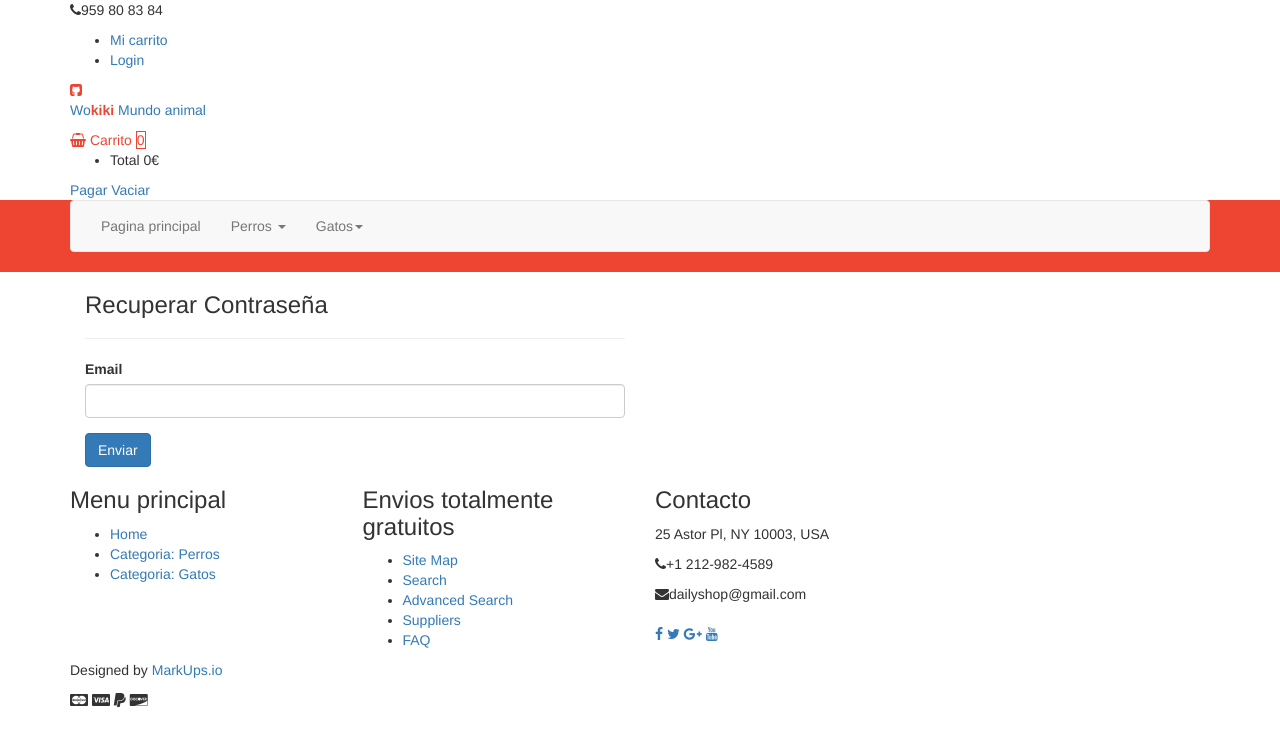
After one commit to PineappleExpress13/Tienda-Online-php---Practica, a CodeIgniter app: page /Practica/index.php/login/Recuperar in a window 1280 px wide. The commit adds this page. Shown: the top 746 px of the page. Run offline with CodeIgniter, Linux system fonts and the light colour scheme; some libraries are stand-ins or nearby versions.

Commit message:
Configuración de mail para recuperado de contraseñas

```diff
--- a/application/controllers/Login.php
+++ b/application/controllers/Login.php
@@ -30,6 +30,55 @@ class Login extends CI_Controller {
             $this->load->view('Vista_registro',array(
                 'provincias' => $this->Modelo_login->ListaProvincias()));
             $this->load->view('Vista_pie');
+        }
+
+        public function Recuperar()
+        {
+            if(empty($_POST))
+            {
+                $this->load->view('vista_cabecera');
+                $this->load->view('Vista_recuperar');
+                $this->load->view('Vista_pie');
+            }
+            else if(!$this->Modelo_login->Verificar($this->input->post('mail')))
+            {
+                $this->load->view('vista_cabecera');
+                $this->load->view('Vista_recuperar',array(
+                    'fallo' => TRUE
+                ));
+                $this->load->view('Vista_pie');
+            }
+            else if($this->Modelo_login->Verificar($this->input->post('mail')))
+            {
+                $this->load->library('email');
+
+                $config['mailpath'] = '/usr/sbin/sendmail';
+                $config['charset'] = 'utf-8';
+                $config['wordwrap'] = TRUE;
+                $config['protocol'] = 'smtp';
+                $config['smtp_host'] = 'mail.iessansebastian.com';
+                $config['smtp_user'] = 'aula4@iessansebastian.com';
+                $config['mailtype'] = 'html';
+                $config['smtp_pass'] = 'daw2alumno';
+
+                $this->email->initialize($config);
+
+                $this->email->clear();
+                $this->email->from('aula4@iessansebastian.com');
+                $this->email->to('josuepinarodriguez@gmail.com');
+                $this->email->subject('Probando');
+                $this->email->message('Testing the email class.');
+
+                if($this->email->send())
+                {
+                    echo ' se ha enviado';
+                }
+                else
+                {
+                    echo "error";
+                }
+                $this->email->print_debugger(array('headers','body','subject'));
+            }
         }
 
         public function Registrar()
@@ -95,9 +144,8 @@ class Login extends CI_Controller {
              $this->form_validation->set_rules('conf_pass','pass','required|matches[pass]',
                     array('required'=>'Debe introducir el campo',
                         'matches' => 'Deben coincidir las contraseñas'));
+        }
 
 
 
-        }
-
 }
--- a/application/models/Modelo_login.php
+++ b/application/models/Modelo_login.php
@@ -19,9 +19,9 @@ class Modelo_login extends CI_Model {
             {
                 $data = array(
                   'login' => TRUE,
+                  'id' => $fila['id']
                 );
                 $this->session->set_userdata($data);
-                redirect(base_url());
                 return TRUE;
             }
             else
@@ -65,5 +65,15 @@ class Modelo_login extends CI_Model {
             $this->db->update('tbl_usuario',array('alive'=>'N'));
         }
 
-
+        public function Verificar($mail)
+        {
+           $this->db->where('correo',$mail);
+           $query=$this->db->get('tbl_usuario');
+           if($fila = $query->row_array())
+           {
+               return $fila['id'];
+           }
+           else
+               return false;
         }
+}
--- a/application/views/Vista_cabecera.php
+++ b/application/views/Vista_cabecera.php
@@ -112,7 +112,7 @@
                 </a>
 
 
-                  <!--PHP AQuí-->
+
                 <div class="aa-cartbox-summary">
                   <ul>
                       <?php if($this->carro->get_content()!=null) : ?>
--- a/application/views/Vista_pie.php
+++ b/application/views/Vista_pie.php
@@ -133,7 +133,7 @@
             <label for="">Contraseña<span>*</span></label>
             <input type="password" placeholder="Contraseña" name="password">
             <button class="aa-browse-btn" type="submit">Login</button>
-            <p class="aa-lost-password"><a href="#">Olvidaste tu contraseña?</a></p>
+            <p class="aa-lost-password"><a href="<?= site_url('/Login/Recuperar')?>">Olvidaste tu contraseña?</a></p>
             <div class="aa-register-now">
               No tienes cuenta?<a href="<?=site_url('/Login/Registro')?>">Registrate ahora!!</a>
             </div>
--- /dev/null
+++ b/application/views/Vista_recuperar.php
@@ -0,0 +1,22 @@
+<body>
+    	<div class="container">
+		<div class="col-md-6 offset-md-3">
+			<div class="card card-block">
+				<h3 class="card-title  text-md-center">Recuperar Contraseña</h3>
+				<hr class="hr_black">
+                                <form method="post" action="<?=site_url('/Login/Recuperar')?>">
+                                <div class="form-group">
+                                    <?php if(isset($fallo)) : ?>
+                                    <p> El mail introducido no existe </p>
+                                    <?php endif;?>
+						<label for="email"><strong>Email</strong></label>
+						<input type="text" name="mail" class="form-control" value="<?php echo set_value('mail'); ?>">
+						<?php echo form_error('mail'); ?>
+                                </div>
+                                    <div class="text-md-center">
+						<button type="submit" class="btn btn-primary">Enviar</button>
+                                    </div>
+                                </form>
+                        </div>
+                </div>
+        </div>
```
Also changed, not shown: application/config/email.php (added, +9 -0 lines).
